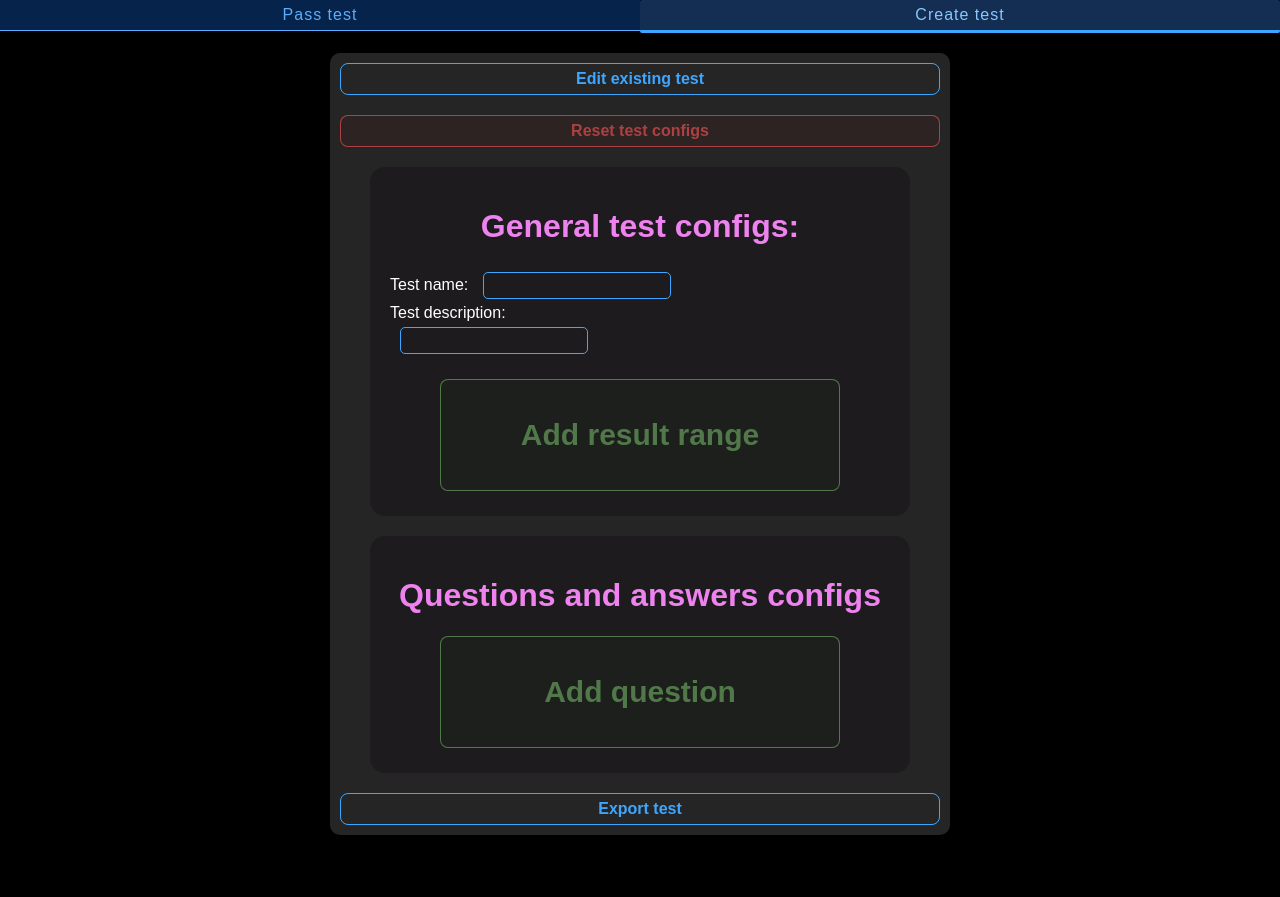
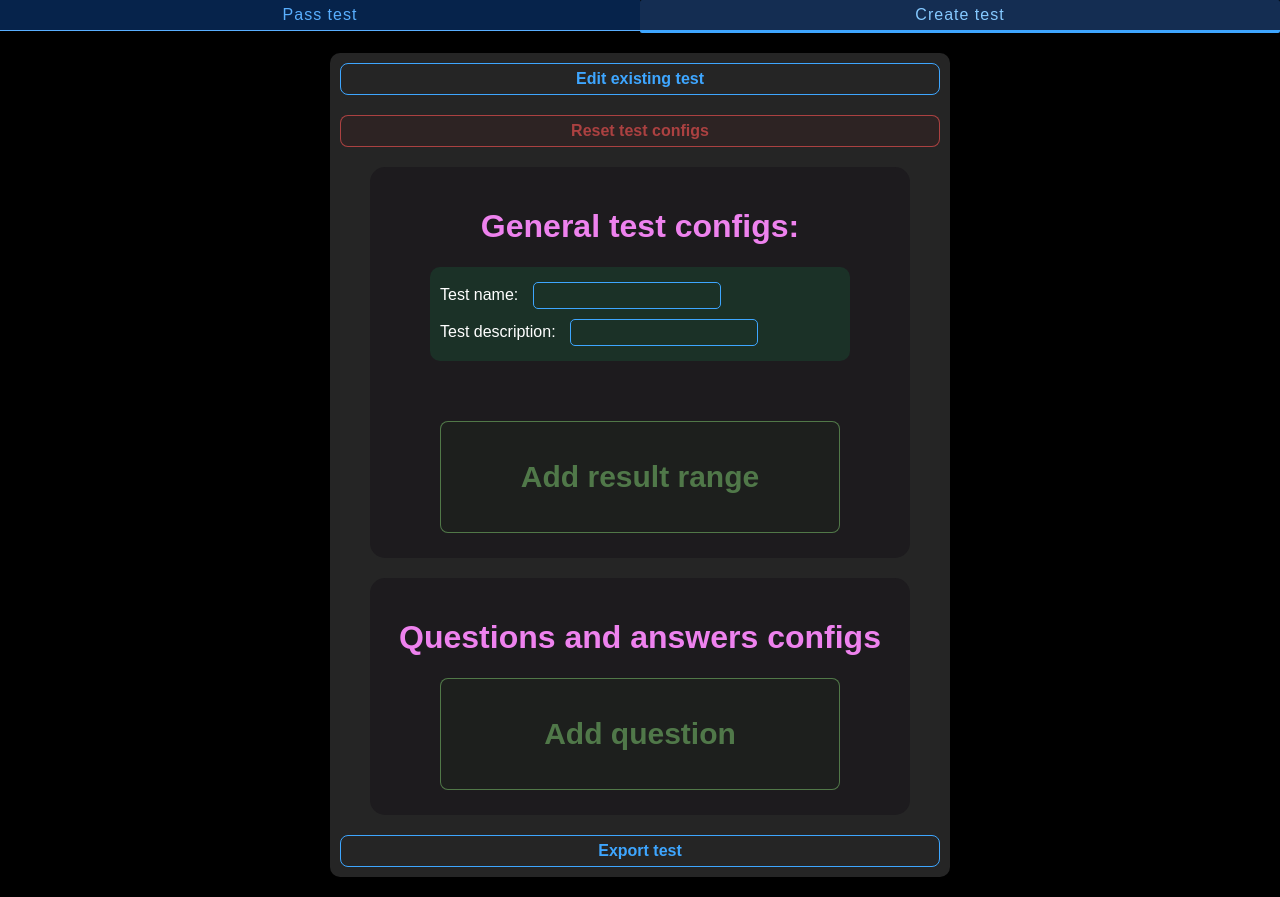
Before and after one commit to ronikiienko/tests_app, a React (Vite) app: page / in a window 1280 px wide. Both pictures are taken after a click on the element "Create test". Before the commit the page ends 855 px from the top, so only its background shows below. Built offline with nearby package versions, Linux system fonts and the light colour scheme.

Commit message:
css: createGeneral test name update

```diff
--- a/src/components/createTest/CreateGeneral.css
+++ b/src/components/createTest/CreateGeneral.css
@@ -4,6 +4,18 @@
     margin-inline: 30px;
     padding: 20px;
     border-radius: 15px;
+}
+
+.create-name-desc-container {
+    position: relative;
+    min-width: 80%;
+    background-color: var(--bg5);
+    padding: 10px;
+    margin-block: 20px;
+    width: fit-content;
+    margin-inline: auto;
+    margin-bottom: 60px;
+    border-radius: 10px;
 }
 
 .create-general-header {
--- a/src/components/createTest/CreateGeneral.jsx
+++ b/src/components/createTest/CreateGeneral.jsx
@@ -16,6 +16,7 @@ export const CreateGeneral = ({
     return (
         <div className="create-general-container">
             <h1 className="create-general-header">General test configs:</h1>
+            <div className="create-name-desc-container">
                 <span>Test name: </span>
                 <Input
                     value={testGeneralData[TEST_GENERAL_KEYS.testName]}
@@ -25,7 +26,6 @@ export const CreateGeneral = ({
                 />
                 <br/>
                 <span>Test description: </span>
-            <br/>
                 <Input
                     value={testGeneralData[TEST_GENERAL_KEYS.testDescription]}
                     onChange={(event) => {
@@ -36,6 +36,7 @@ export const CreateGeneral = ({
                     }}
                 />
                 <br/>
+            </div>
             <TransitionGroup component="div">
                 {testGeneralData[TEST_GENERAL_KEYS.results]?.map((resultRange, index) => (
                     <CSSTransition
--- a/src/theme.css
+++ b/src/theme.css
@@ -32,6 +32,7 @@
     --checked-answer-result: #494902;
     --bg3: #2a2a2a;
     --bg4: #1d1b1e;
+    --bg5: #1b3127;
     --additem-button-default-background: rgba(47, 255, 0, 0.02);
     --additem-button: rgba(158, 255, 139, 0.4);
     --additem-button-hover: rgba(86, 255, 60, 0.62);
```
Lines whose indentation alone changed are shown as unchanged.
